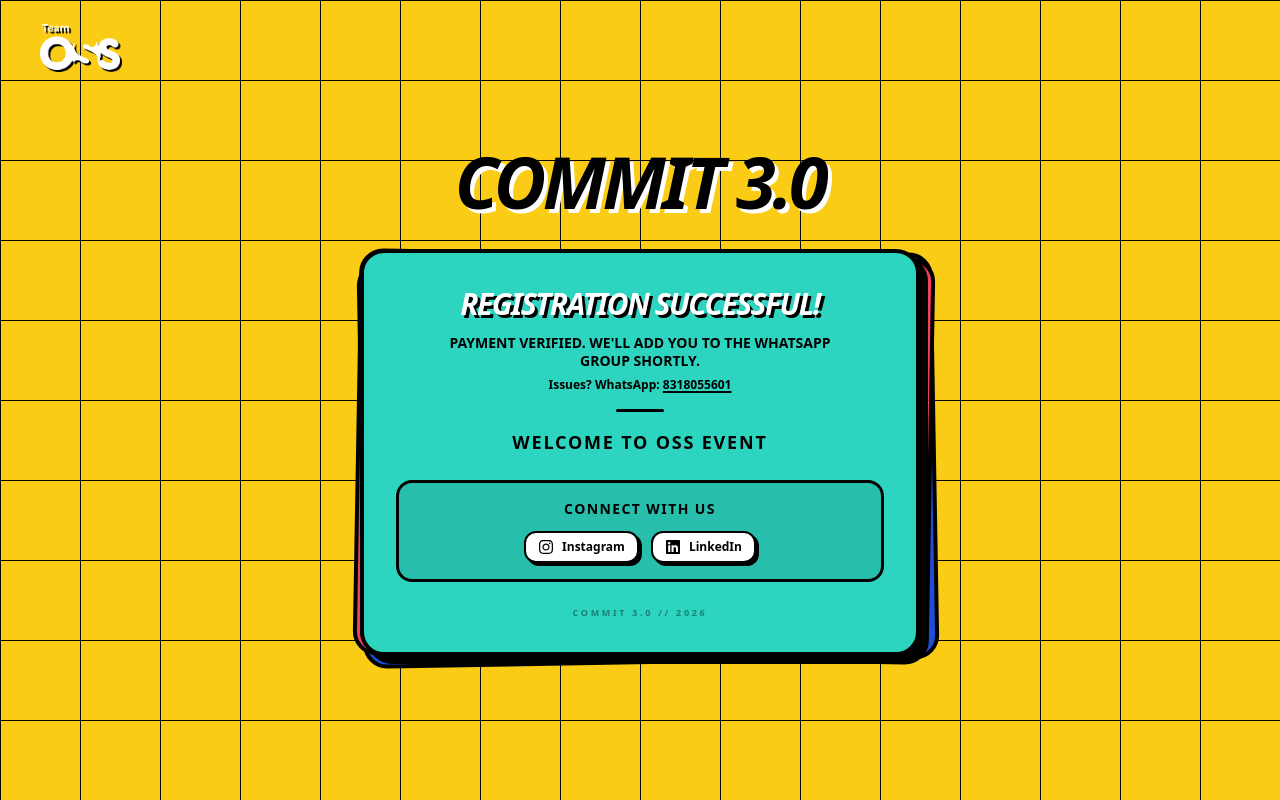
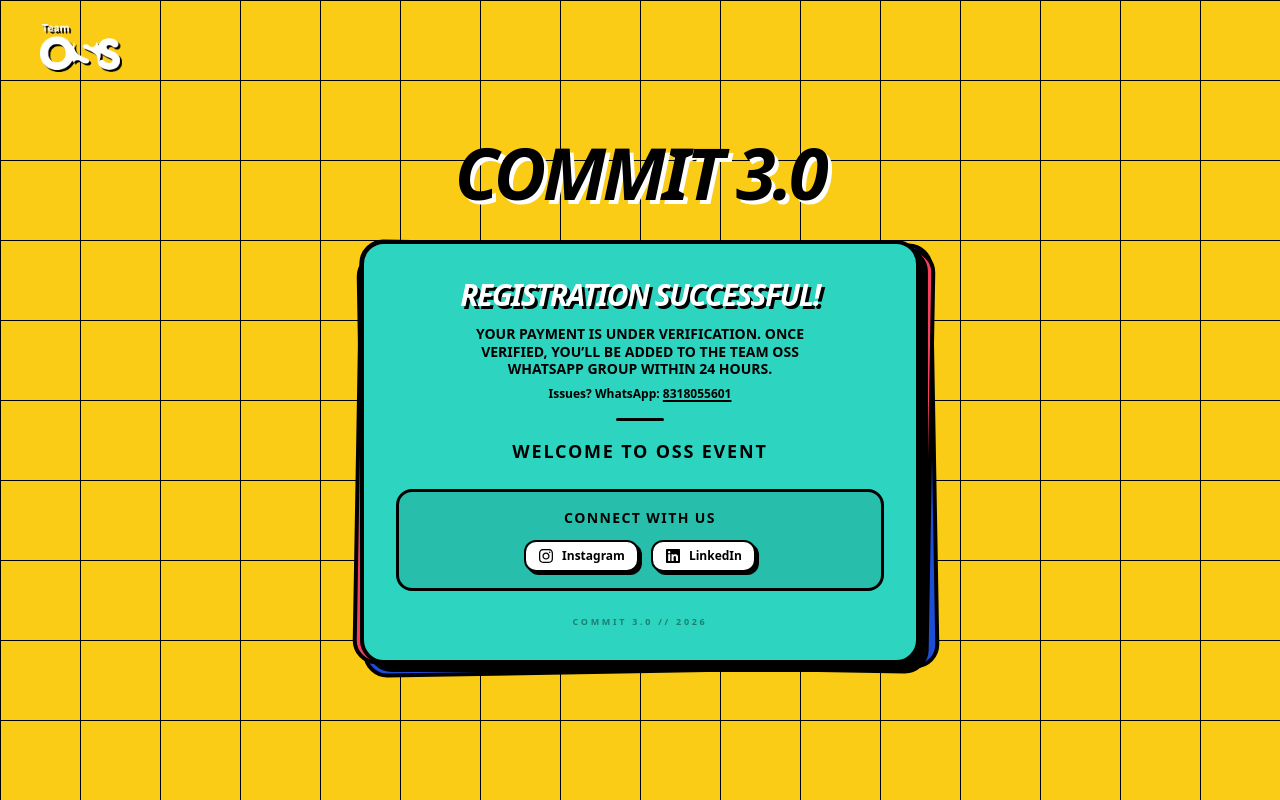
Before and after one commit to ossrndc/registerpage, a React (Vite) app: page /registered in a window 1280 px wide. Built offline with nearby package versions, Linux system fonts and the light colour scheme; what react-google-recaptcha-v3 would draw is missing.

Commit message:
changes done

```diff
--- a/src/pages/Contact.jsx
+++ b/src/pages/Contact.jsx
@@ -386,7 +386,7 @@ const Contact = () => {
     e.preventDefault();
 
     const txId = contactData.transactionId.trim().toUpperCase();
-    if (txId.length < 13) {
+    if (txId.length < 10) {
       alert("Invalid Transaction ID.");
       return;
     }
--- a/src/pages/Name.jsx
+++ b/src/pages/Name.jsx
@@ -1247,7 +1247,7 @@ const Name = () => {
                 <div className="flex gap-2">
                   {["male", "female"].map((g) => (
                     <label key={g} className={`flex-1 flex items-center justify-center py-2 md:py-4 border-[2px] md:border-[4px] border-black rounded-lg md:rounded-2xl cursor-pointer transition-all font-black uppercase text-xs md:text-lg ${formData.Gender === g ? 'bg-[#10b981] text-black translate-y-0.5' : 'bg-white text-black shadow-[2px_2px_0px_rgba(0,0,0,1)]'}`}>
-                      <input type="radio" name="Gender" value={g} checked={formData.Gender === g} onChange={handleChange} className="hidden" />
+                      <input type="radio" name="Gender" value={g} checked={formData.Gender === g} onChange={handleChange} required className="hidden" />
                       {g}
                     </label>
                   ))}
--- a/src/pages/Registered.jsx
+++ b/src/pages/Registered.jsx
@@ -397,7 +397,7 @@ const Registered = () => {
             {/* Instruction Block - Tightened gaps */}
             <div className="flex flex-col gap-2 max-w-sm mx-auto mb-4">
               <p className="text-[11px] md:text-sm font-black text-black uppercase leading-tight">
-                Payment verified. We'll add you to the WhatsApp group shortly.
+                Your payment is under verification. Once verified, you’ll be added to the TEAM OSS WhatsApp group within 24 hours.
               </p>
 
               <div className="space-y-1">
```
